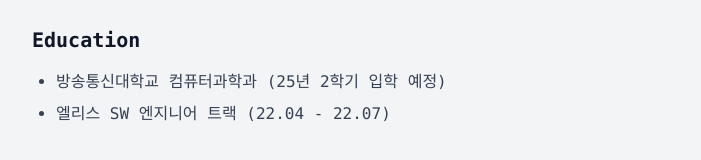
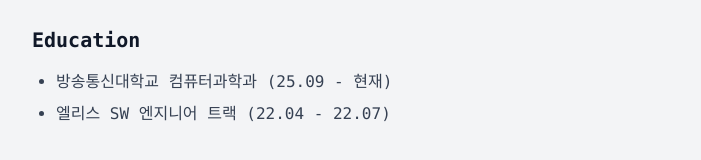
Before and after one commit to jamongsalguclub/wookhyung.dev, a Next.js app: page /about in a window 1280 px wide. Shown: the part 1086-1246 px from the top of the page, without its empty margins (272-973 px from the left). Built offline with nearby package versions, Linux system fonts and the light colour scheme; what @bprogress/next would draw is missing.

Commit message:
fix: 방송통신대학교 컴퓨터과학과 기간 업데이트

```diff
--- a/src/app/about/page.tsx
+++ b/src/app/about/page.tsx
@@ -170,7 +170,7 @@
           <h2 className="text-xl font-bold text-gray-900 mb-4">Education</h2>
           <ul className="list-disc ml-6 space-y-2">
             <li className="text-gray-700">
-              방송통신대학교 컴퓨터과학과 (25년 2학기 입학 예정)
+              방송통신대학교 컴퓨터과학과 (25.09 - 현재)
             </li>
             <li className="text-gray-700">
               엘리스 SW 엔지니어 트랙 (22.04 - 22.07)
```
